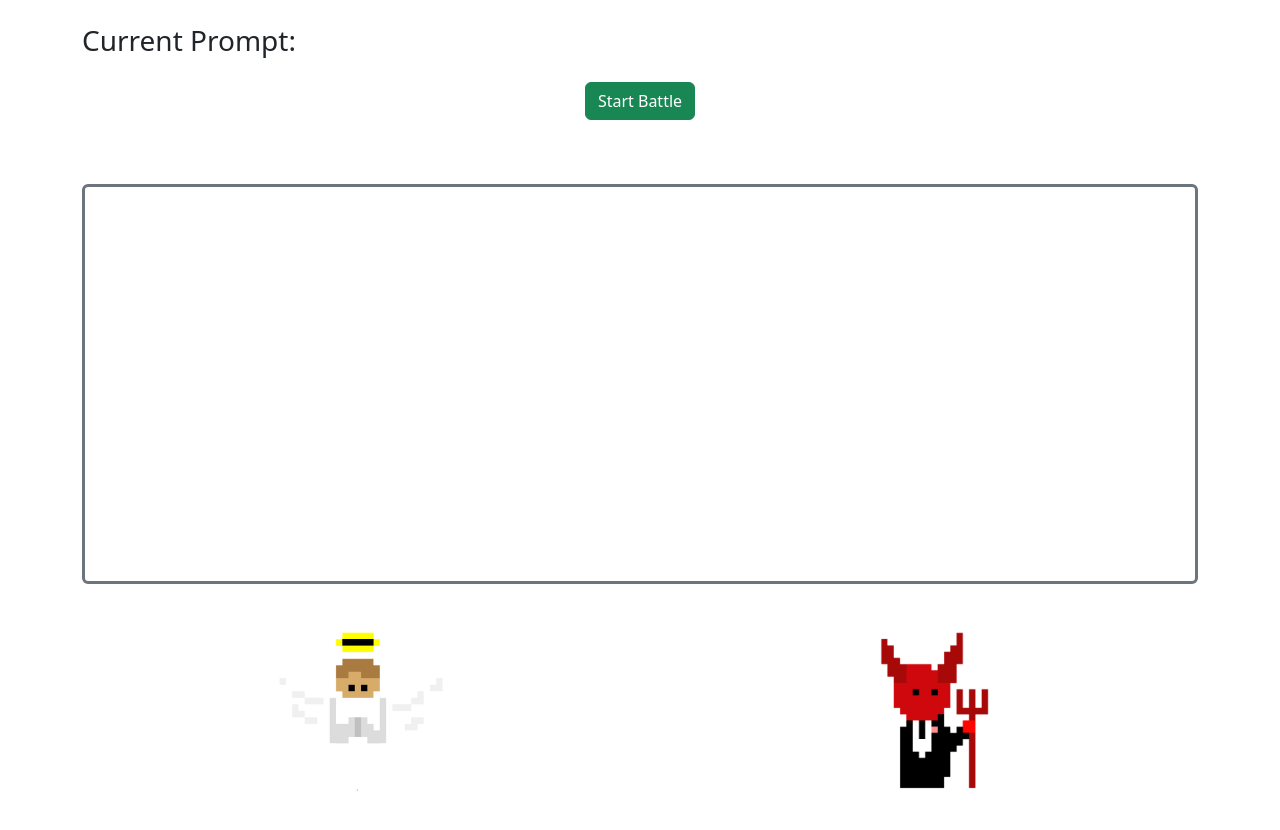
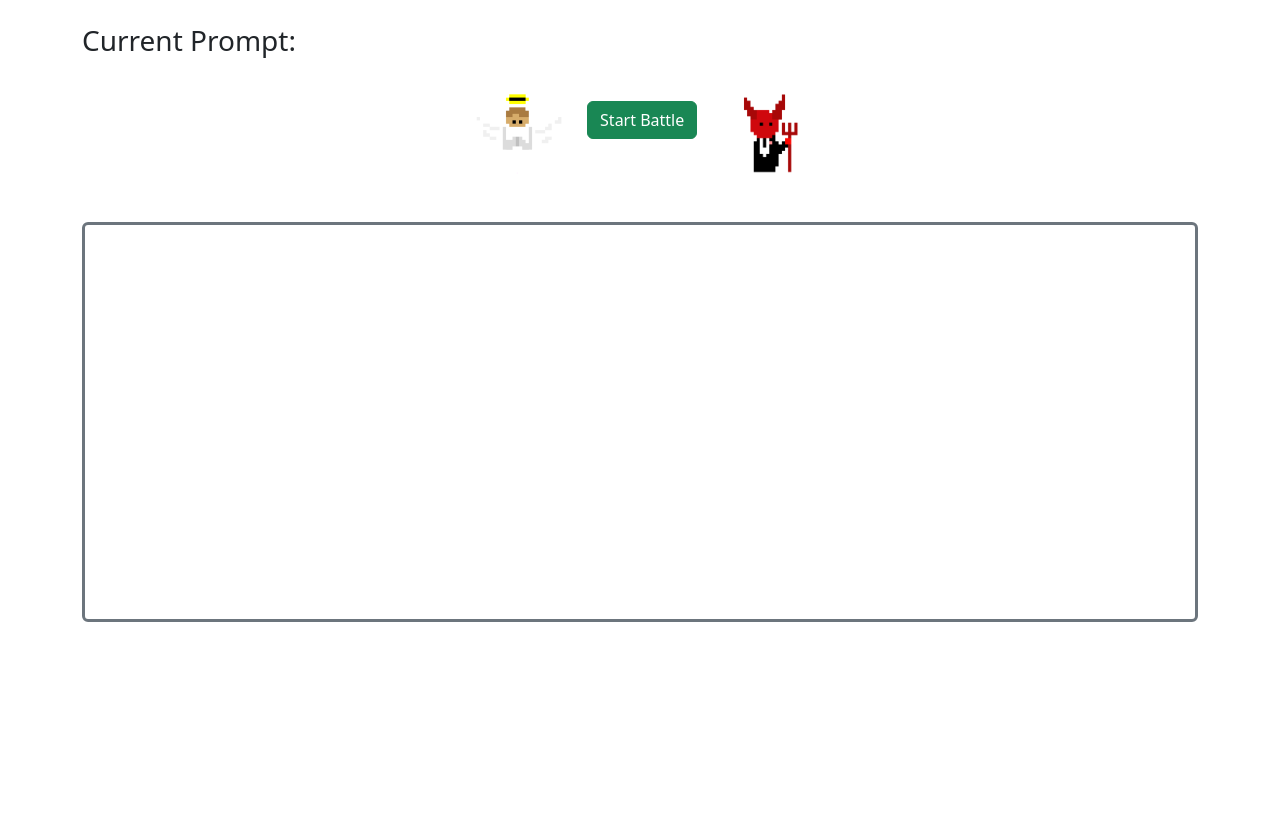
Before and after one commit to dusenkajozef/Super_Legal, a React (Create React App) app: page /battle in a window 1280 px wide. After the commit the page ends 800 px from the top, so only its background shows below. Built offline with nearby package versions, Linux system fonts and the light colour scheme.

Commit message:
moved images

```diff
--- a/src/components/screens/battleScreen.jsx
+++ b/src/components/screens/battleScreen.jsx
@@ -29,62 +29,69 @@ export default function BattleScreen() {
     }
 
     return (
-        <Container className="my-4">
+        <Container className="my-4 position-relative">
+            {/* First good message */}
             <div className="mb-4">
                 <h3>Current Prompt:</h3>
                 <p>{prompt}</p>
             </div>
-
             <Row className="mb-3">
-                <Col xs={12} md={5} className="d-flex justify-content-start">
+                <Col xs={12} md={4} className="d-flex justify-content-start">
                     {goodMessages.length > 0 && (
-                    <div className="p-3 rounded-3 bg-warning text-dark w-75">
+                        <div className="p-3 rounded-3 bg-warning text-dark">
                             {goodMessages[0]}
                         </div>
                     )}
                 </Col>
 
-                <Col xs={12} md={2} className="d-flex justify-content-center align-items-center">
+                {/* Angel image, Battle button, and Devil image in the middle */}
+                <Col xs={12} md={4} className="d-flex justify-content-center align-items-center">
+                    {/* Angel image on the left */}
+                    <img
+                        src={AngelImage}
+                        alt="Angel"
+                        style={{
+                            maxWidth: '100%',
+                            height: 'auto',
+                            maxHeight: '100px',
+                        }}
+                    />
+
                     <Button
                         variant={areAIsBattling ? 'danger' : 'success'}
                         onClick={handleStartBattleClick}
-                    className="mb-4"
+                        className="mb-4 mx-3"
                     >
                         {areAIsBattling ? 'End Battle' : 'Start Battle'}
                     </Button>
+
+                    {/* Devil image on the right */}
+                    <img
+                        src={DevilImage}
+                        alt="Devil"
+                        style={{
+                            maxWidth: '100%',
+                            height: 'auto',
+                            maxHeight: '100px',
+                        }}
+                    />
                 </Col>
 
-                <Col xs={12} md={5} className="d-flex justify-content-end">
+                {/* First bad message */}
+                <Col xs={12} md={4} className="d-flex justify-content-end">
                     {badMessages.length > 0 && (
-                    <div className="p-3 rounded-3 bg-danger text-white w-75">
+                        <div className="p-3 rounded-3 bg-danger text-white">
                             {badMessages[0]}
                         </div>
                     )}
                 </Col>
             </Row>
+
             <Row>
                 <Col md={12}>
                     <ChatDisplay />
                 </Col>
             </Row>
-
-          <Row>
-          <div className="d-flex justify-content-center">
-
-            <div className="container d-flex justify-content-center">
-              <img src= {AngelImage} alt="" width="200" height="200" style={{
-                display: 'block', // Make image block to allow centering
-              }}/>
-            </div>
-
-            <div className="container d-flex justify-content-center">
-              <img src= {DevilImage} alt="" width="200" height="200" style={{
-                display: 'block', // Make image block to allow centering
-              }}/>
-            </div>
-          </div>
-
-          </Row>
         </Container>
     );
 }
```
Lines whose indentation alone changed are shown as unchanged.
